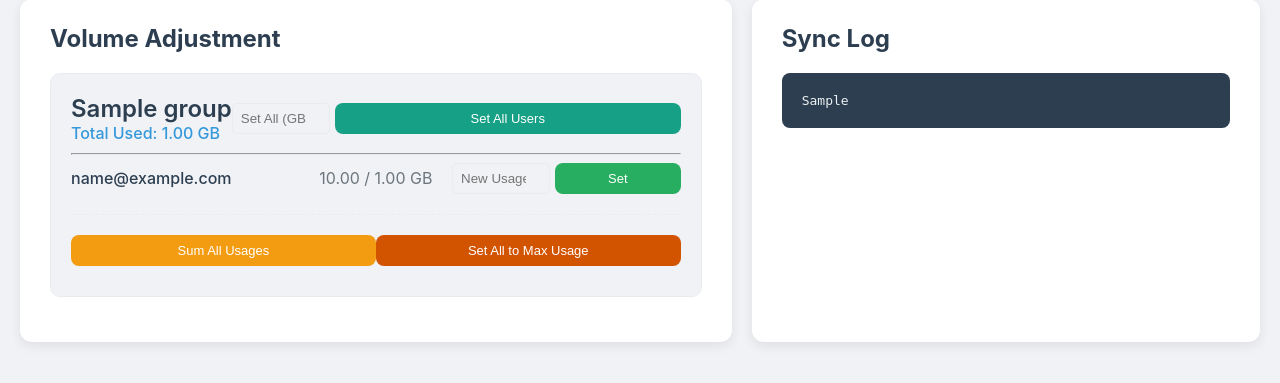
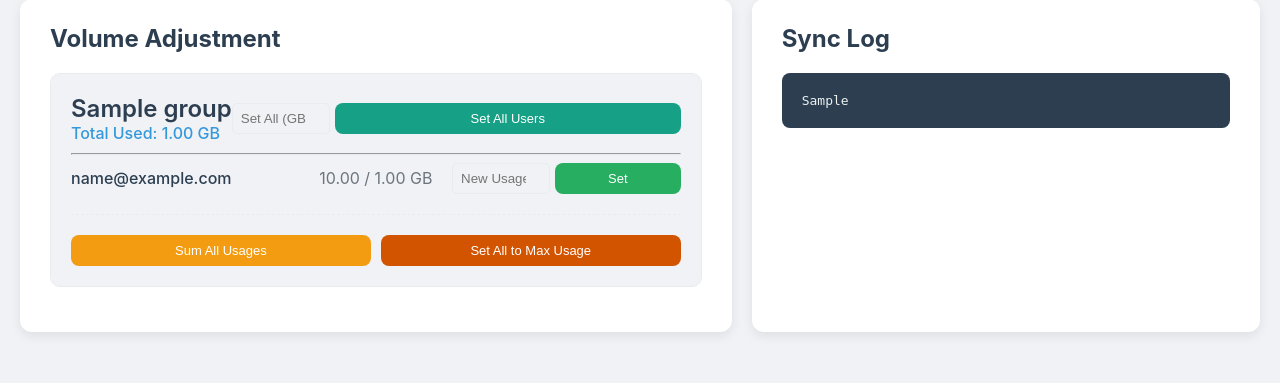
Before and after one commit to smblue07/my-sync-panel, a Flask app: template templates/volume_adjustment.html in a window 1280 px wide. Shown: the part 97-480 px from the top of the page. Run offline with Flask 3, Linux system fonts and the light colour scheme; the template is opened without the code that fills it: most values are stand-ins (such as "Sample title", 1, 10 or a date in 2020).

Commit message:
Update volume_adjustment.html

```diff
--- a/templates/volume_adjustment.html
+++ b/templates/volume_adjustment.html
@@ -8,7 +8,7 @@
     pre { background: #2c3e50; color: #ecf0f1; padding: 20px; border-radius: 8px; font-size: 13px; max-height: 80vh; overflow-y: auto; white-space: pre-wrap; }
     .group-list { list-style: none; padding: 0; max-height: 70vh; overflow-y: auto; }
     .group-card { background-color: var(--bg-color); border: 1px solid var(--border-color); border-radius: 10px; padding: 20px; margin-bottom: 20px; }
-    .group-header, .client-row, .global-actions { display: flex; align-items: center; justify-content: space-between; margin-bottom: 10px; }
+    .group-header, .client-row { display: flex; align-items: center; justify-content: space-between; margin-bottom: 10px; }
     .group-id { font-size: 24px; font-weight: 600; color: var(--text-color); }
     .group-total-usage { font-size: 16px; font-weight: 500; color: var(--accent-color); }
     .client-remark { flex: 3; font-weight: 500; }
@@ -16,15 +16,17 @@
     .client-form { flex: 3; display: flex; gap: 5px; }
     .client-form input { width: 80px; padding: 5px 8px; border-radius: 5px; border: 1px solid var(--border-color); text-align: center; background-color: var(--bg-color); color: var(--text-color); }
     .btn { border: none; padding: 8px 12px; font-size: 13px; font-weight: 500; border-radius: 8px; cursor: pointer; color: white; width: 100%; }
+    .btn:hover { filter: brightness(90%); }
     .btn-set { background-color: #27ae60; }
     .btn-group-set { background-color: #16a085; }
     .btn-sum { background-color: #f39c12; }
     .btn-max { background-color: #d35400; }
-    .global-actions { margin-top: 20px; padding-top: 20px; border-top: 1px dashed var(--border-color); }
+    .global-actions { margin-top: 20px; padding-top: 20px; border-top: 1px dashed var(--border-color); display: flex; gap: 10px; }
 </style>
 <div class="main-container">
     <div class="control-panel panel">
         <h2>Volume Adjustment</h2>
+        <div class="group-list">
             {% for sub_id, group_data in all_groups_data.items() %}
             <div class="group-card">
                 <div class="group-header">
@@ -65,6 +67,7 @@
             </div>
             {% endfor %}
         </div>
+    </div>
     <div class="output-panel panel">
         <h2>Sync Log</h2>
         <pre>{% if sync_output %}{{ sync_output }}{% else %}Logs from manual sync script will appear here.{% endif %}</pre>
```
Lines whose indentation alone changed are shown as unchanged.
